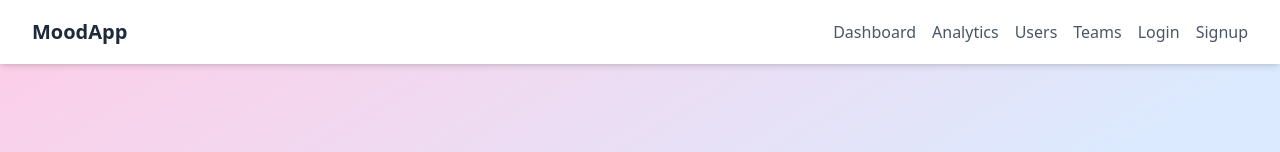
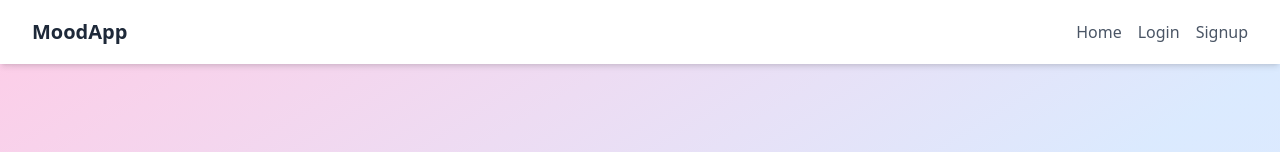
Before and after one commit to nathaliemar/mood-client, a React (Vite) app: page / in a window 1280 px wide. Shown: the top 152 px of the page. Built offline with nearby package versions, Linux system fonts and the light colour scheme.

Commit message:
refactor: optimize navbar for not logged-in use

```diff
--- a/src/components/Navbar.jsx
+++ b/src/components/Navbar.jsx
@@ -13,9 +13,13 @@ const Navbar = () => {
           <div className="text-xl font-semibold text-gray-800">MoodApp</div>
         </Link>
         <div className="space-x-4 hidden md:flex flex items-center">
+          {/* Show "Home" if not logged in, "Dashboard" if logged in */}
           <Link to="/" className="text-gray-600 hover:text-gray-900">
-            Dashboard
+            {isLoggedIn ? "Dashboard" : "Home"}
           </Link>
+          {/* Only show these links if logged in */}
+          {isLoggedIn && (
+            <>
               <Link
                 to="/analytics/team"
                 className="text-gray-600 hover:text-gray-900"
@@ -34,6 +38,8 @@ const Navbar = () => {
               >
                 Teams
               </Link>
+            </>
+          )}
 
           {isLoading ? null : isLoggedIn ? (
             <>
```
Lines whose indentation alone changed are shown as unchanged.
